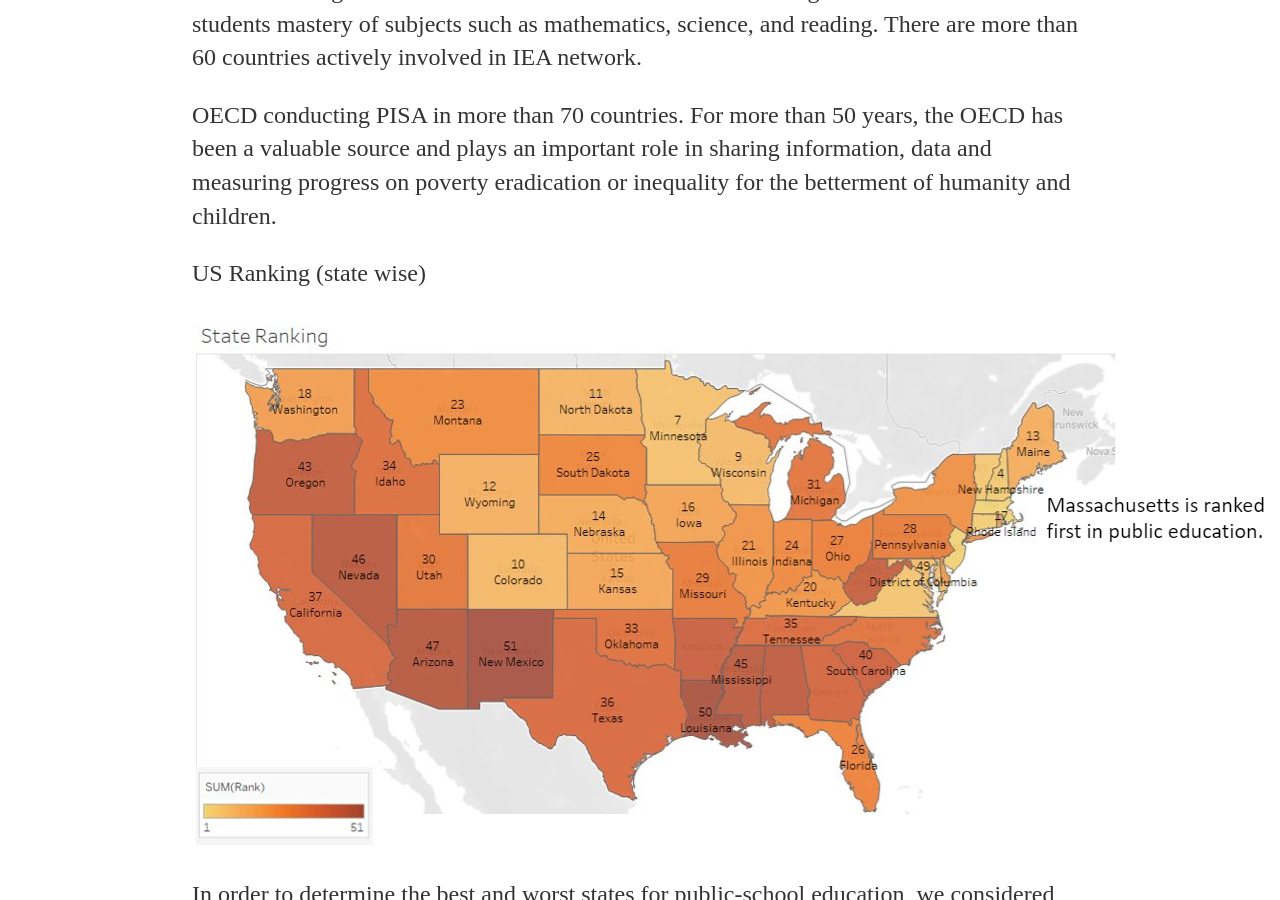
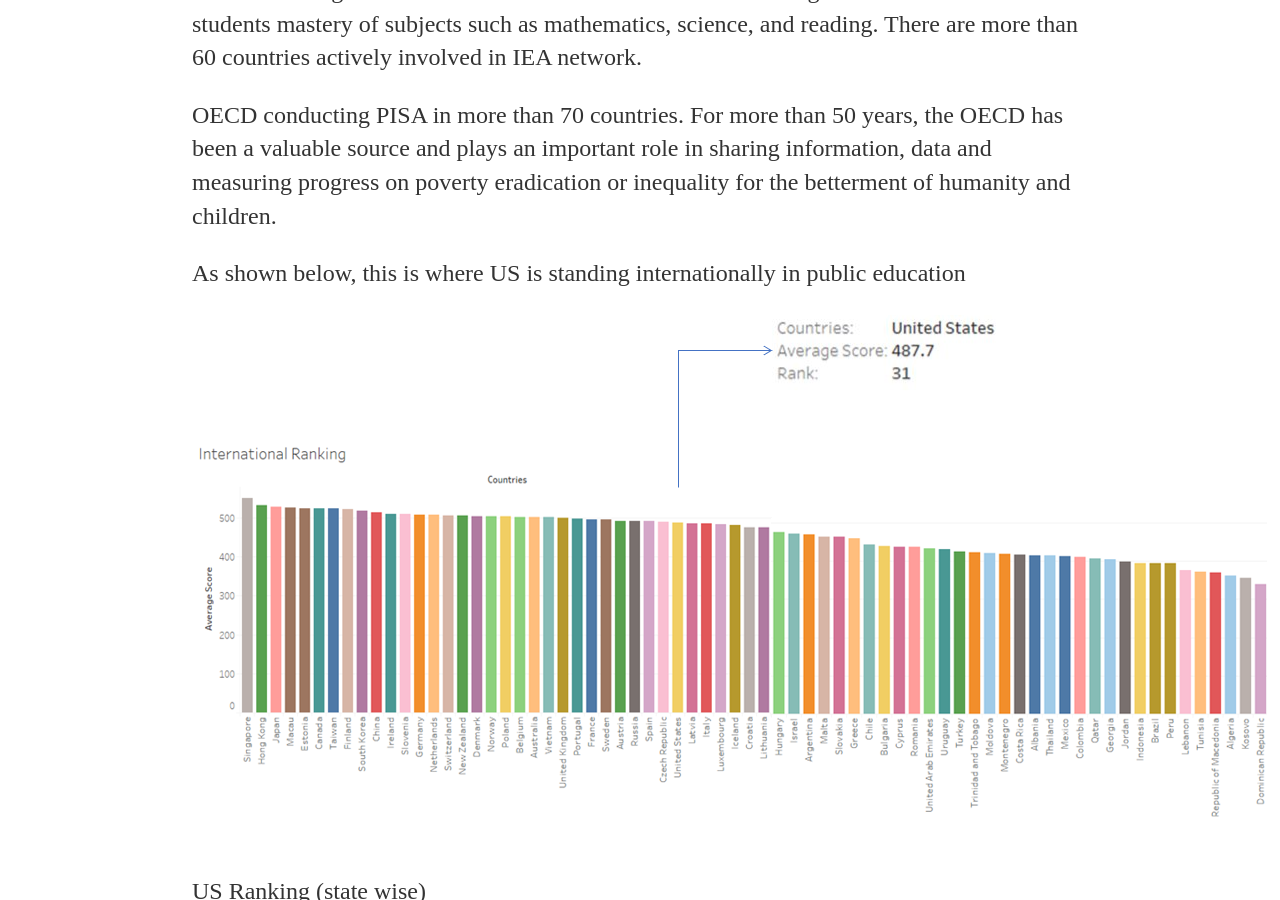
Before and after one commit to VeeramachaneniKumaraSindhu/VeeramachaneniKumaraSindhu.github.io, a Jekyll site: the page built from _posts/2019-10-31-Summer Practicum-post.md, in a window 1280 px wide and 900 px high, scrolled down 619 px. Built offline with Jekyll 4.4.1, drawn with Linux system fonts in a browser that asks for light colours.

Commit message:
Update 2019-10-31-Summer Practicum-post.md

```diff
--- a/_posts/2019-10-31-Summer Practicum-post.md
+++ b/_posts/2019-10-31-Summer Practicum-post.md
@@ -10,6 +10,11 @@
 IEA conducting TIMSS and PIRLS assessments for 4th and 8th graders and measured students mastery of subjects such as mathematics, science, and reading. There are more than 60 countries actively involved in IEA network.
 
 OECD conducting PISA in more than 70 countries. For more than 50 years, the OECD has been a valuable source and plays an important role in sharing information, data and measuring progress on poverty eradication or inequality for the betterment of humanity and children.
+
+As shown below, this is where US is standing internationally in public education
+
+
+![Image](https://github.com/VeeramachaneniKumaraSindhu/VeeramachaneniKumaraSindhu.github.io/blob/master/images/PISA.PNG?raw=true)
 
 
 US Ranking (state wise)
```
